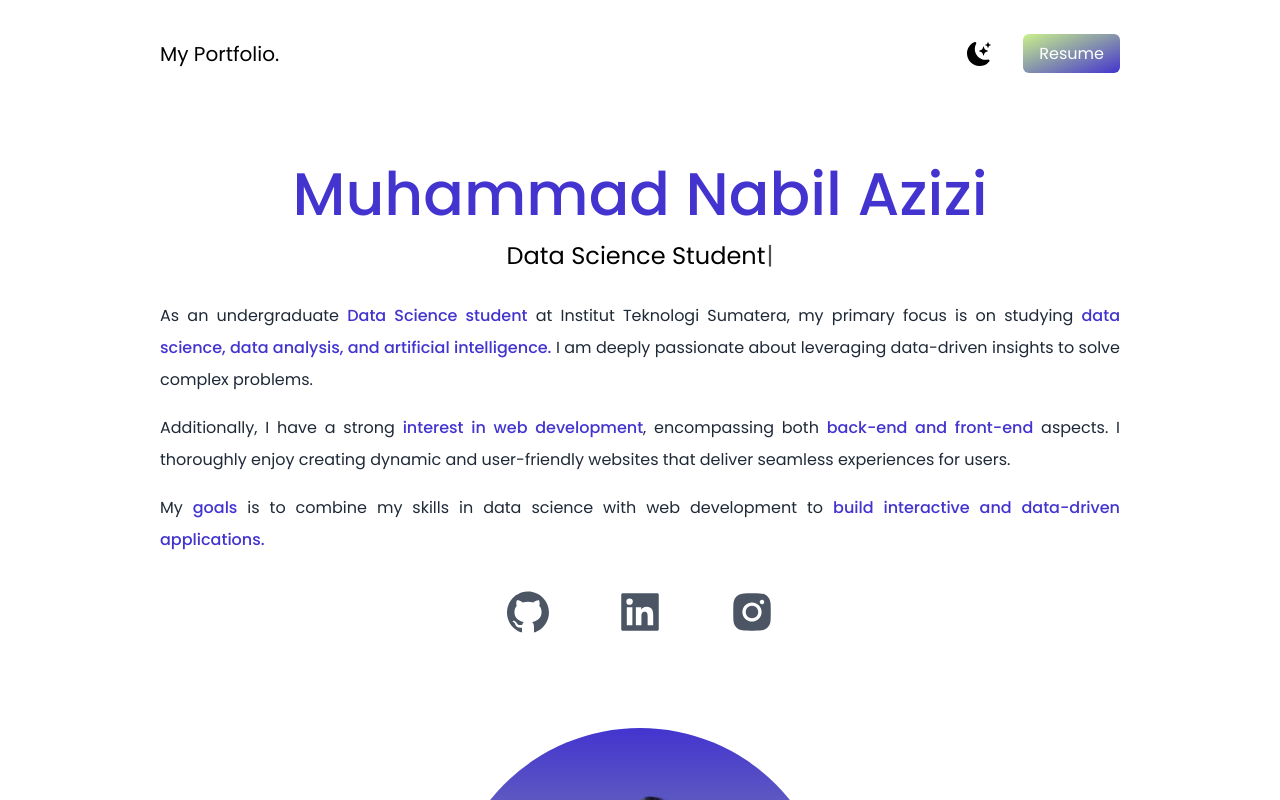
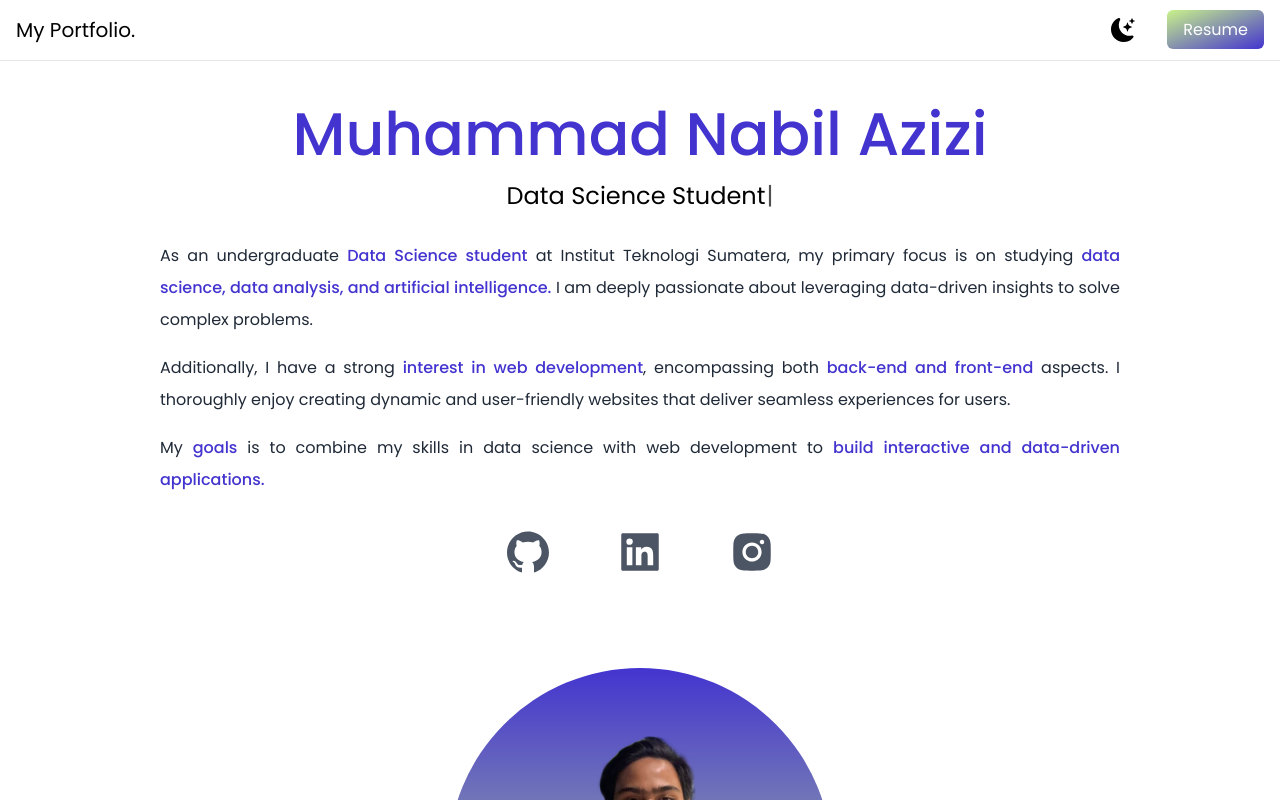
Before and after one commit to NabilAzizii/Portfolio-NextJS, a Next.js app: page / in a window 1280 px wide. Shown: the top 800 px of the page. Built offline with nearby package versions, Linux system fonts and the light colour scheme.

Commit message:
Sticky Navbar

```diff
--- a/src/app/page.js
+++ b/src/app/page.js
@@ -20,7 +20,8 @@ export default function Home() {
       </Head>
       <main className="bg-white px-10 md:px-20 lg:px-40 dark:bg-gray-900">
         <section className="min-h-screen">
-          <nav className="py-10 mb-12 flex justify-between dark:text-white">
+          <nav className="bg-white dark:bg-gray-900 fixed w-full z-20 top-0 left-0 border-b border-gray-200 dark:border-gray-600 dark:text-white">
+            <div className="max-w-screen-xl flex flex-wrap items-center justify-between mx-auto p-4">
               <h1 className="text-xl">My Portfolio.</h1>
               <ul className="flex items-center">
                 <li>
@@ -35,8 +36,10 @@ export default function Home() {
                   </a>
                 </li>
               </ul>
+            </div>
           </nav>
-          <div className="flex flex-col">
+
+          <div className="py-24 flex flex-col">
             <div className="text-center">
               <h2 className="text-5xl py-2 text-[#4334cf] font-medium md:text-6xl dark:text-[#00B4DB]">Muhammad Nabil Azizi</h2>
               <div className="text-2xl py-2 dark:text-white">{TypeEffect()}</div>
```
Lines whose indentation alone changed are shown as unchanged.
